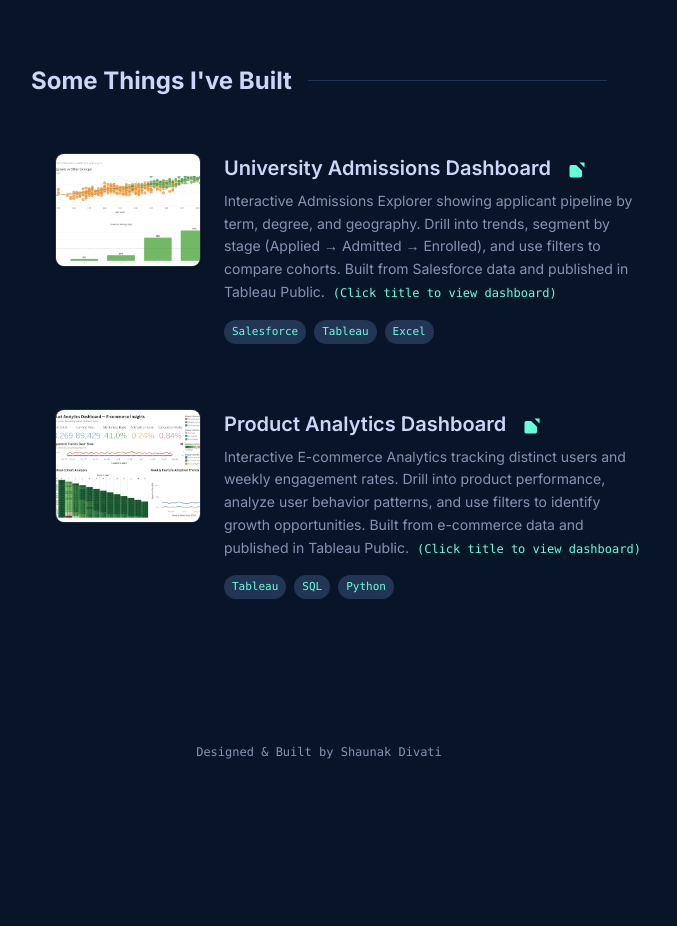
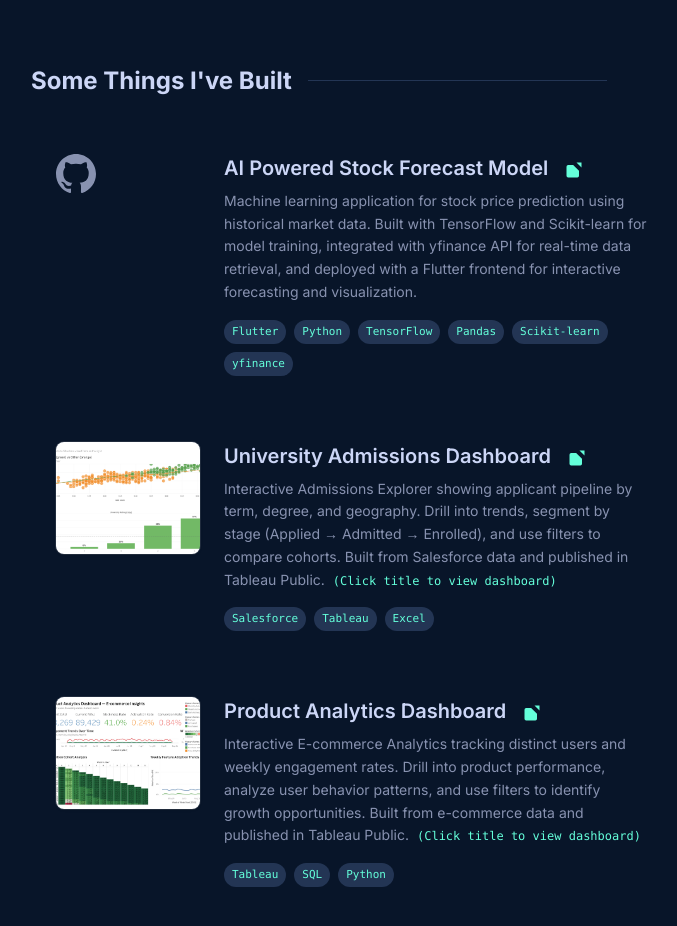
Before and after one commit to Hyperion3112/my-portfolio, a React (Create React App) app: page / in a window 1280 px wide. Shown: the part 1980-2906 px from the top of the page, without its empty margins (545-1222 px from the left). Before the commit the page ends 2772 px from the top, so only its background shows below. Built offline with nearby package versions, Linux system fonts and the light colour scheme.

Commit message:
Add AI Powered Stock Forecast Model project to portfolio

```diff
--- a/src/components/Projects.jsx
+++ b/src/components/Projects.jsx
@@ -7,6 +7,15 @@ const projectsVariants = {
 };
 
 const projects = [
+  {
+    title: 'AI Powered Stock Forecast Model',
+    image: '/placeholder.png',
+    tech: ['Flutter', 'Python', 'TensorFlow', 'Pandas', 'Scikit-learn', 'yfinance'],
+    description: 'Machine learning application for stock price prediction using historical market data. Built with TensorFlow and Scikit-learn for model training, integrated with yfinance API for real-time data retrieval, and deployed with a Flutter frontend for interactive forecasting and visualization.',
+    link: 'https://my-portfolio-rho-coral-52.vercel.app/',
+    hasEmbeddedDashboard: false,
+    embedUrl: null,
+  },
   {
     title: 'University Admissions Dashboard',
     image: '/AdmissionsExplorer.png',
```
